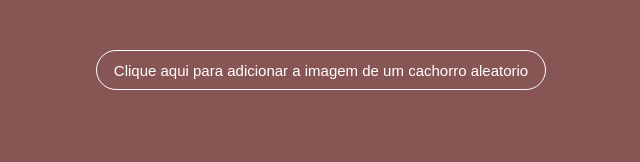
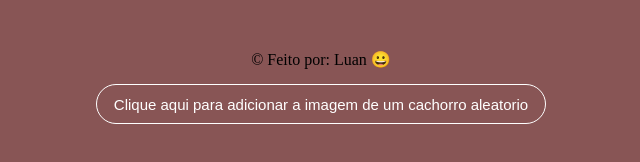
Before and after one commit to Luan16p/random-dogs, a plain HTML site: page index.html in a window 1280 px wide. Shown: the whole page, without its empty margins (319-959 px from the left). Drawn offline with Linux system fonts and the light colour scheme.

Commit message:
Update index.html

```diff
--- a/index.html
+++ b/index.html
@@ -12,6 +12,7 @@
 </head>
 <body>
 
+    <p>&copy; Feito por: Luan 😀</p>
 
     <button id="add-img">Clique aqui para adicionar a imagem de um cachorro aleatorio</button>
 
```
